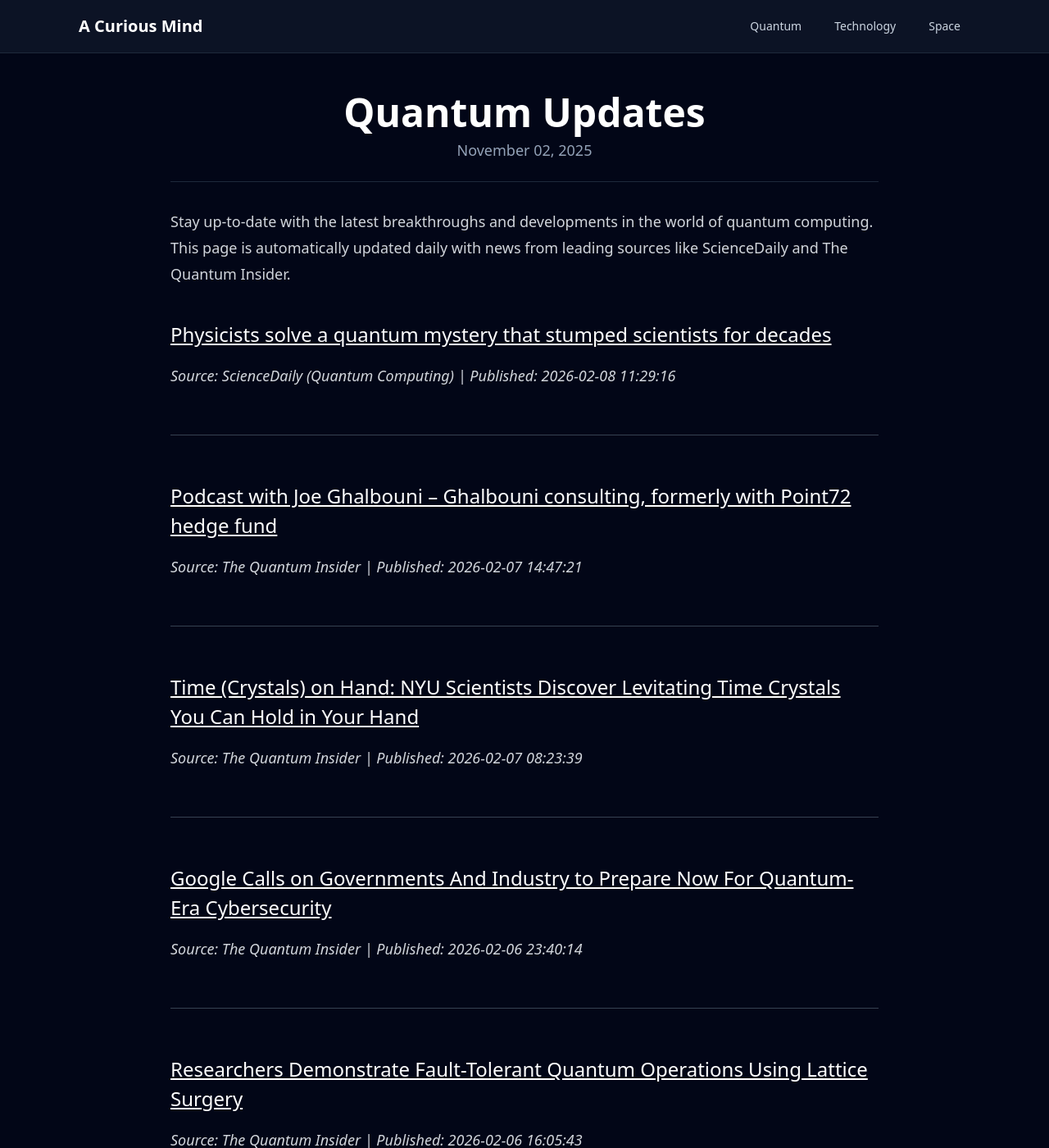
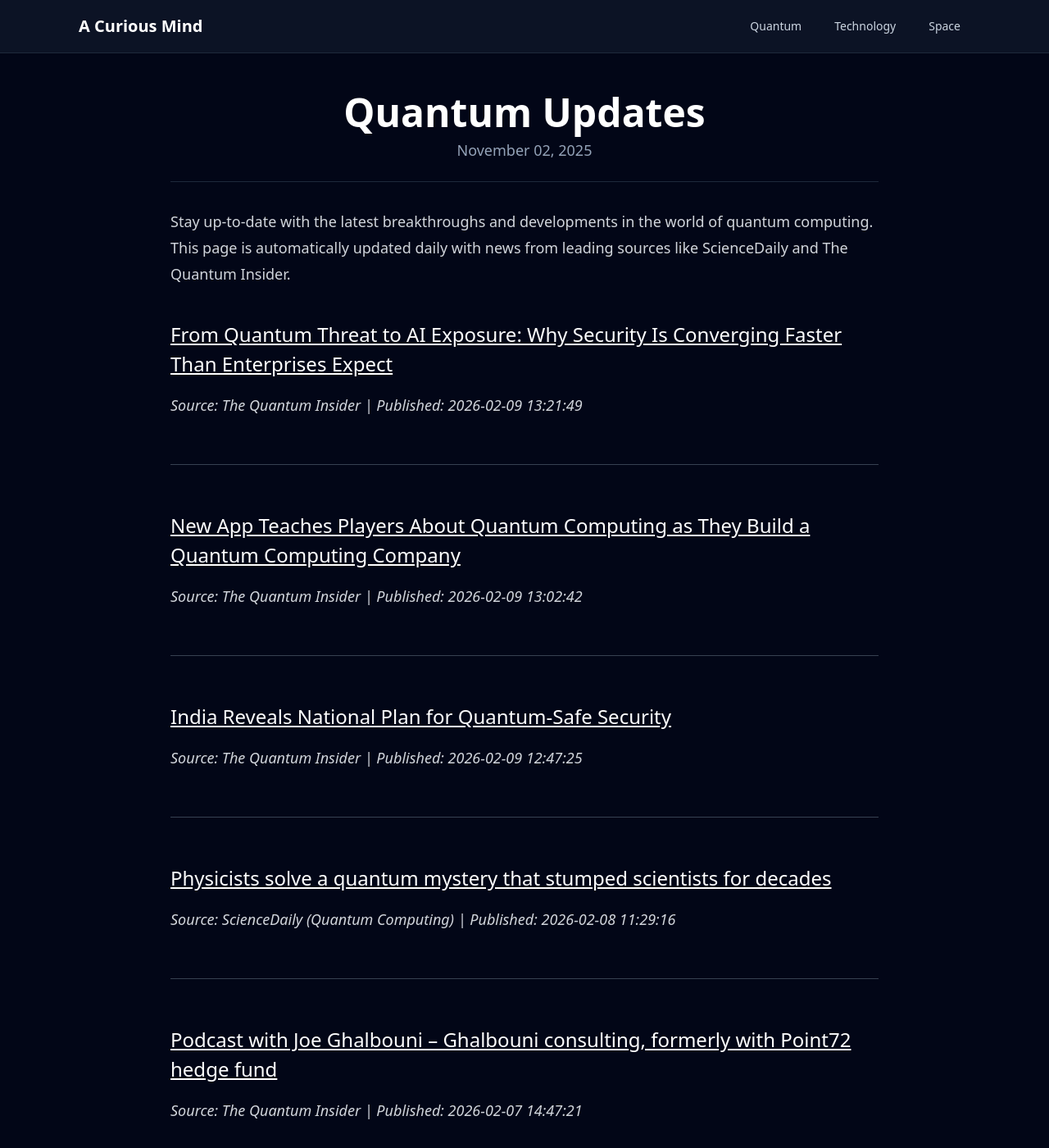
Before and after one commit to onehl7/onehl7.github.io, a Jekyll site: the page built from _posts/2025-11-02-quantum-updates.md, in a window 1280 px wide and 1400 px high. Shown: the whole window at 82% size. Built offline with Jekyll 4.4.1, drawn with Linux system fonts in a browser that asks for light colours; nearby versions of some CDN libraries; some of the changed text lies outside the part shown.

Commit message:
Update quantum news data

```diff
--- a/_data/quantum_news.json
+++ b/_data/quantum_news.json
@@ -1,4 +1,22 @@
 [
+  {
+    "source": "The Quantum Insider",
+    "title": "From Quantum Threat to AI Exposure: Why Security Is Converging Faster Than Enterprises Expect",
+    "link": "https://thequantuminsider.com/2026/02/09/from-quantum-threat-to-ai-exposure-why-security-is-converging-faster-than-enterprises-expect/",
+    "published": "2026-02-09 13:21:49"
+  },
+  {
+    "source": "The Quantum Insider",
+    "title": "New App Teaches Players About Quantum Computing as They Build a Quantum Computing Company",
+    "link": "https://thequantuminsider.com/2026/02/09/new-app-teaches-players-about-quantum-computing-as-they-build-a-quantum-computing-company/",
+    "published": "2026-02-09 13:02:42"
+  },
+  {
+    "source": "The Quantum Insider",
+    "title": "India Reveals National Plan for Quantum-Safe Security",
+    "link": "https://thequantuminsider.com/2026/02/09/india-reveals-national-plan-for-quantum-safe-security/",
+    "published": "2026-02-09 12:47:25"
+  },
   {
     "source": "ScienceDaily (Quantum Computing)",
     "title": "Physicists solve a quantum mystery that stumped scientists for decades",
@@ -16,24 +34,6 @@
     "title": "Time (Crystals) on Hand: NYU Scientists Discover Levitating Time Crystals You Can Hold in Your Hand",
     "link": "https://thequantuminsider.com/2026/02/07/time-crystals-on-hand-nyu-scientists-discover-levitating-time-crystals-you-can-hold-in-your-hand/",
     "published": "2026-02-07 08:23:39"
-  },
-  {
-    "source": "The Quantum Insider",
-    "title": "Google Calls on Governments And Industry to Prepare Now For Quantum-Era Cybersecurity",
-    "link": "https://thequantuminsider.com/2026/02/06/google-calls-on-governments-and-industry-to-prepare-now-for-quantum-era-cybersecurity/",
-    "published": "2026-02-06 23:40:14"
-  },
-  {
-    "source": "The Quantum Insider",
-    "title": "Researchers Demonstrate Fault-Tolerant Quantum Operations Using Lattice Surgery",
-    "link": "https://thequantuminsider.com/2026/02/06/researchers-demonstrate-fault-tolerant-quantum-operations-using-lattice-surgery/",
-    "published": "2026-02-06 16:05:43"
-  },
-  {
-    "source": "The Quantum Insider",
-    "title": "Los Alamos Forms Quantum Computing-Focused Research Center",
-    "link": "https://thequantuminsider.com/2026/02/06/los-alamos-forms-quantum-computing-focused-research-center/",
-    "published": "2026-02-06 15:47:41"
   },
   {
     "source": "ScienceDaily (Quantum Computing)",
```
